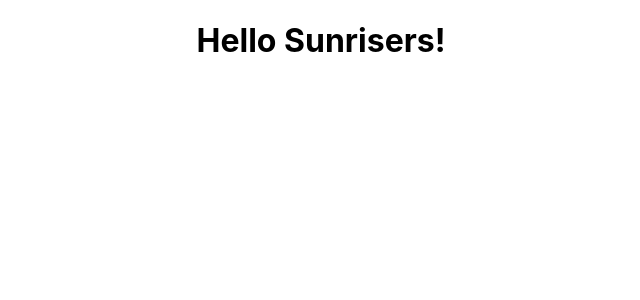
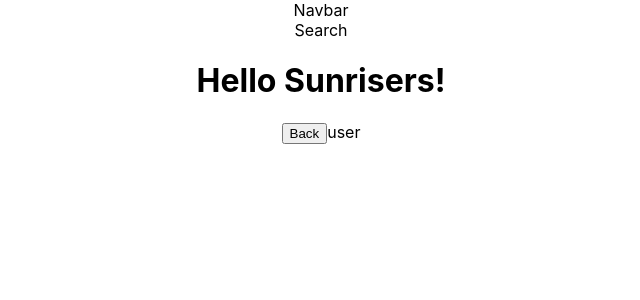
Before and after one commit to elindakuchi/FE-Sunrise, a React (Create React App) app: page /user/1 in a window 1280 px wide. Shown: the top 300 px of the page, without its empty margins (319-959 px from the left). Built offline with nearby package versions, Linux system fonts and the light colour scheme.

Commit message:
route created

```diff
--- a/package.json
+++ b/package.json
@@ -8,6 +8,7 @@
     "@testing-library/user-event": "^12.1.10",
     "react": "^17.0.2",
     "react-dom": "^17.0.2",
+    "react-router-dom": "^6.0.2",
     "react-scripts": "4.0.3",
     "web-vitals": "^1.0.1"
   },
--- a/src/App.js
+++ b/src/App.js
@@ -1,10 +1,25 @@
+import {
+	BrowserRouter as Router,
+	Routes,
+	Route,
+  } from "react-router-dom";
+import Users from '../src/components/users/Users'
+import User from '../src/components/users/User'
+import Navbar from './components/navbar/Navbar';
 import "./App.css";
 
 function App() {
 	return (
-		<div className="App">
-			<h1> Hello Sunrisers!</h1>
-		</div>
+		<Router>
+			<div className="App">
+				<Navbar/>
+				<h1> Hello Sunrisers!</h1>
+				<Routes>
+					<Route exact path='/' element={<Users/>} />
+					<Route path='/user/:id' element={<User/>} />
+				</Routes>
+			</div>
+		</Router>
 	);
 }
 
--- a/src/components/navbar/Navbar.js
+++ b/src/components/navbar/Navbar.js
@@ -1,9 +1,11 @@
 import React from 'react';
+import SeachUser from './SeachUser';
 
 const Navbar = () => {
     return (
         <div>
             Navbar
+            <SeachUser/>
         </div>
     );
 }
--- /dev/null
+++ b/src/components/navbar/SeachUser.js
@@ -0,0 +1,11 @@
+import React from 'react';
+
+const SeachUser = () => {
+    return (
+        <div>
+            Search
+        </div>
+    );
+}
+
+export default SeachUser;
--- a/src/components/users/User.js
+++ b/src/components/users/User.js
@@ -1,8 +1,11 @@
 import React from 'react';
+import { useNavigate } from 'react-router';
 
 const User = () => {
+    const navigate = useNavigate()
     return (
         <div>
+            <button onClick={() => navigate('/')}>Back</button>
             user
         </div>
     );
--- a/src/components/users/Users.js
+++ b/src/components/users/Users.js
@@ -1,10 +1,11 @@
 import React from 'react';
+import { Link } from 'react-router-dom';
 
 const Users = () =>{
     return (
-        <div>
+        <Link to={`/user/${1}`}>
             Users
-        </div>
+        </Link>
     );
 }
 
```
Also changed, not shown: 1 other file (tests, documents, lock files or other folders).
